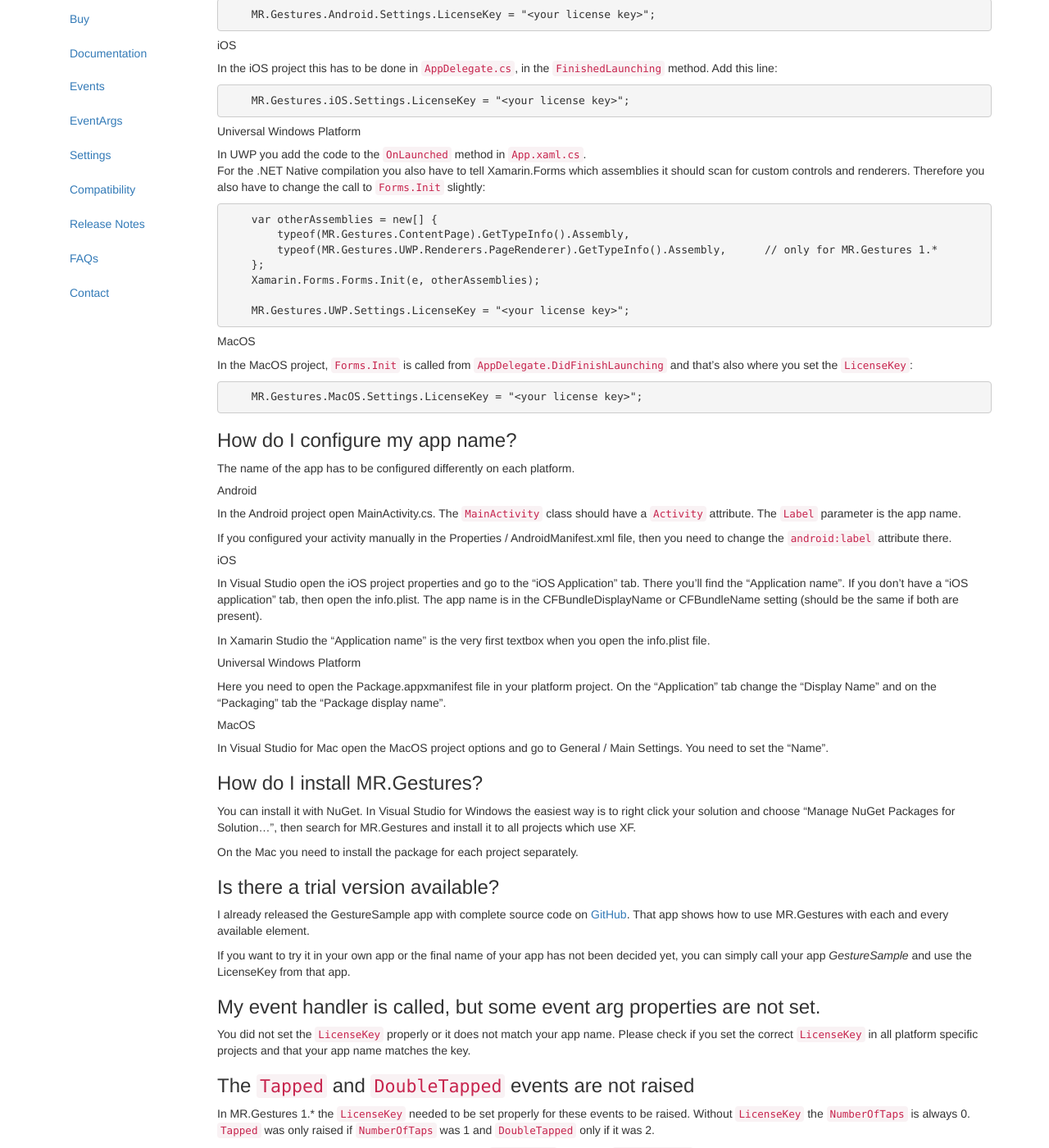
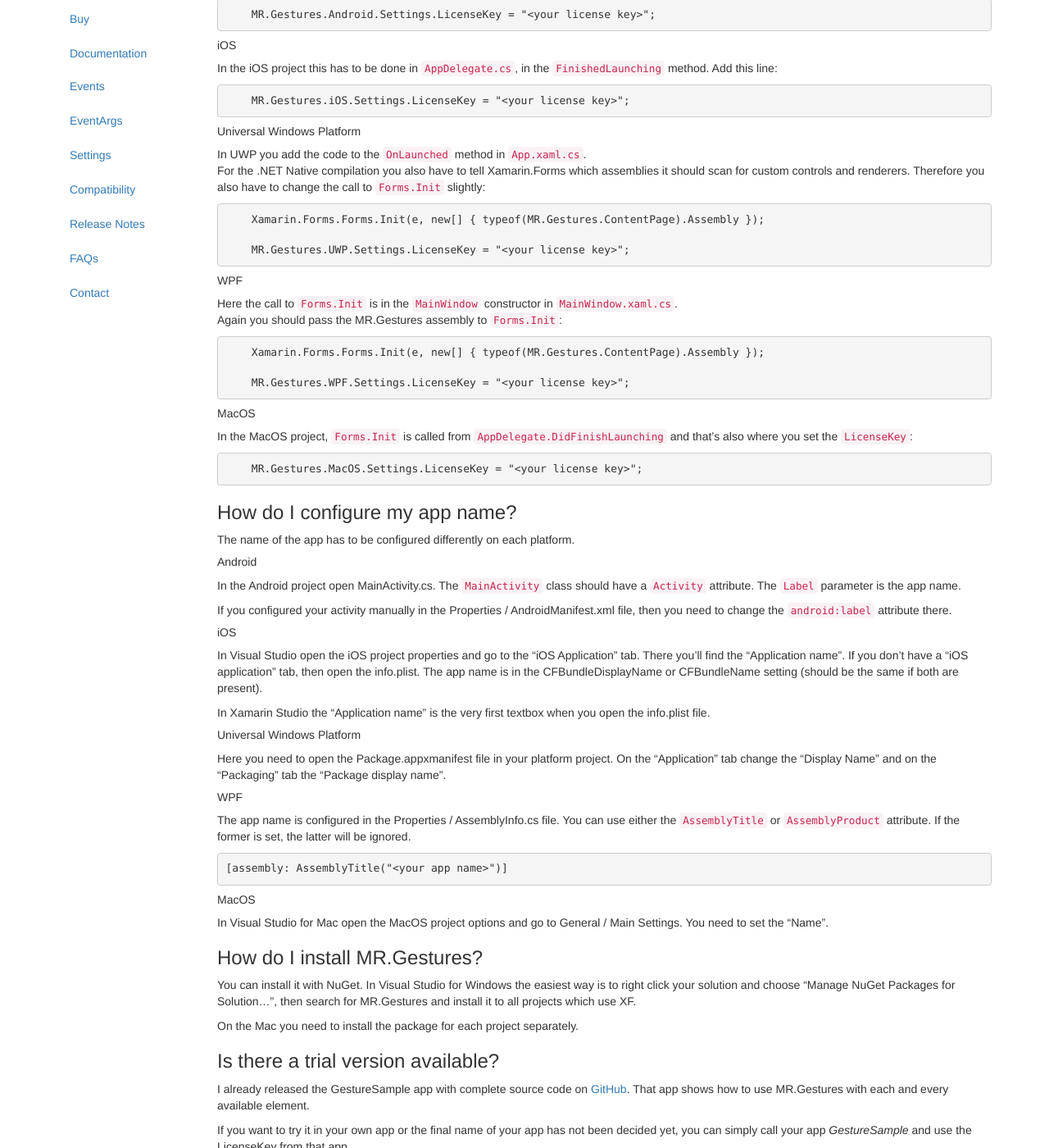
Before and after one commit to MichaelRumpler/GestureSample, a Jekyll site: the page built from parts/6_FAQs.md, in a window 1280 px wide and 1400 px high, scrolled down 471 px. Shown: the whole window at 82% size. Built offline with Jekyll 4.4.1, drawn with Linux system fonts in a browser that asks for light colours; our own code applies the rules of GitHub Pages for plain Markdown files.

Commit message:
add some info about WPF

```diff
--- a/parts/6_FAQs.md
+++ b/parts/6_FAQs.md
@@ -29,13 +29,20 @@
 For the .NET Native compilation you also have to tell Xamarin.Forms which assemblies it should scan for custom controls and renderers. Therefore you also have to change the call to `Forms.Init` slightly:
 
 ~~~~ cs
-    var otherAssemblies = new[] {
-        typeof(MR.Gestures.ContentPage).GetTypeInfo().Assembly,
-        typeof(MR.Gestures.UWP.Renderers.PageRenderer).GetTypeInfo().Assembly,      // only for MR.Gestures 1.*
-    };
-    Xamarin.Forms.Forms.Init(e, otherAssemblies);
+    Xamarin.Forms.Forms.Init(e, new[] { typeof(MR.Gestures.ContentPage).Assembly });
 
     MR.Gestures.UWP.Settings.LicenseKey = "<your license key>";
+~~~~
+
+##### WPF
+
+Here the call to `Forms.Init` is in the `MainWindow` constructor in `MainWindow.xaml.cs`.
+Again you should pass the MR.Gestures assembly to `Forms.Init`:
+
+~~~~ cs
+    Xamarin.Forms.Forms.Init(e, new[] { typeof(MR.Gestures.ContentPage).Assembly });
+
+    MR.Gestures.WPF.Settings.LicenseKey = "<your license key>";
 ~~~~
 
 ##### MacOS
@@ -66,6 +73,14 @@
 ##### Universal Windows Platform
 
 Here you need to open the Package.appxmanifest file in your platform project. On the "Application" tab change the "Display Name" and on the "Packaging" tab the "Package display name".
+
+##### WPF
+
+The app name is configured in the Properties / AssemblyInfo.cs file. You can use either the `AssemblyTitle` or `AssemblyProduct` attribute. If the former is set, the latter will be ignored.
+
+~~~~ cs
+[assembly: AssemblyTitle("<your app name>")]
+~~~~
 
 ##### MacOS
 
```
